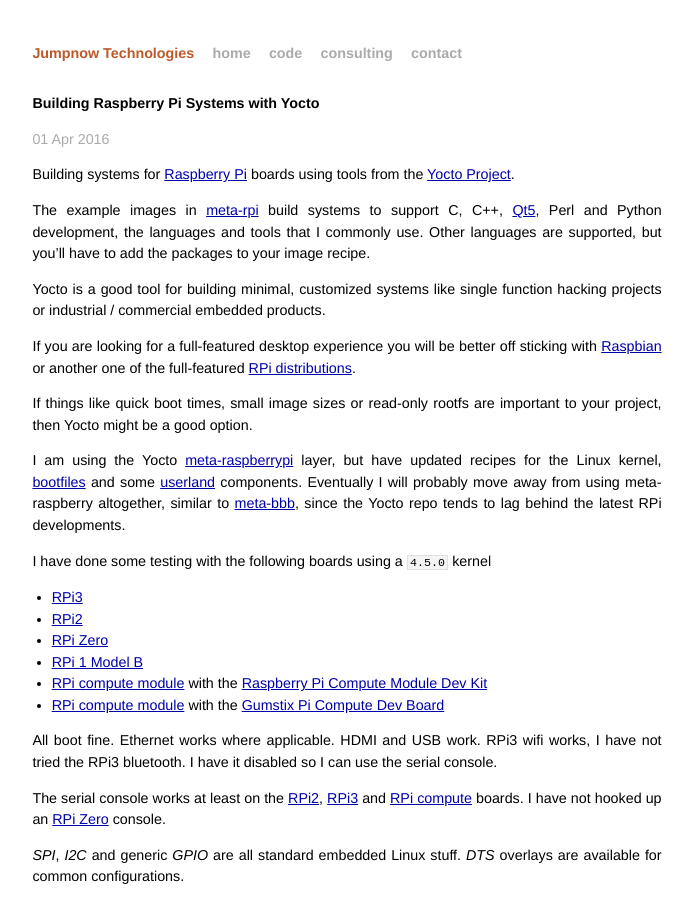
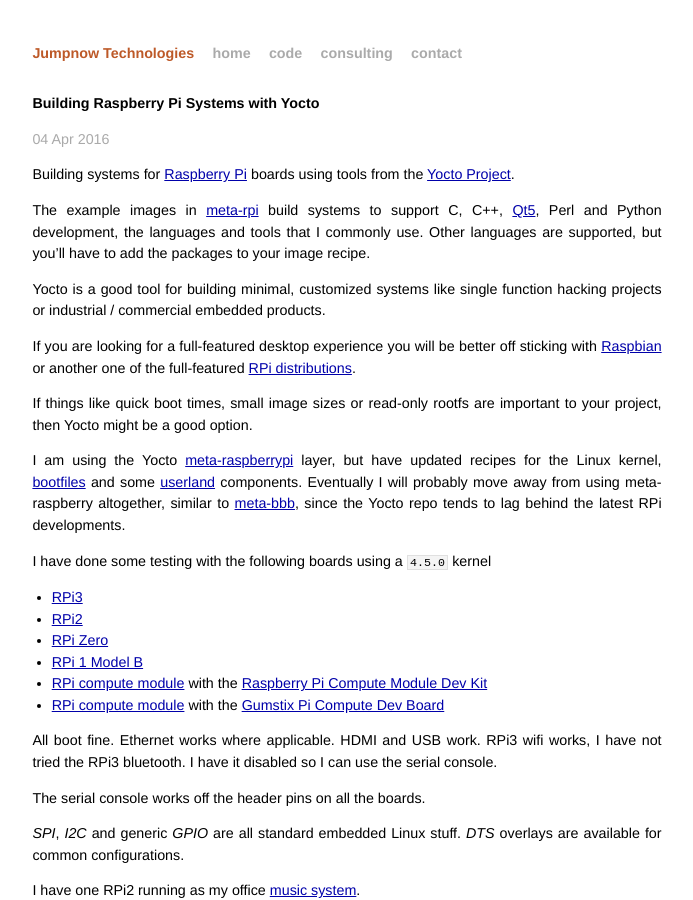
Before and after one commit to jumpnow/jumpnowtek-site, a Jekyll site: the page built from _posts/2015-12-04-Raspberry-Pi-Systems-with-Yocto.md, in a window 1280 px wide and 900 px high. Shown: the whole window, without its empty margins (293-986 px from the left). Built offline with Jekyll 4.4.1, drawn with Linux system fonts in a browser that asks for light colours.

Commit message:
Tested rpi zero serial console

```diff
--- a/_posts/2015-12-04-Raspberry-Pi-Systems-with-Yocto.md
+++ b/_posts/2015-12-04-Raspberry-Pi-Systems-with-Yocto.md
@@ -2,7 +2,7 @@
 layout: post
 title: Building Raspberry Pi Systems with Yocto
 description: "Building customized systems for the Raspberry Pi using tools from the Yocto Project"
-date: 2016-04-01 15:00:00
+date: 2016-04-04 05:00:00
 categories: rpi
 tags: [linux, rpi, yocto, rpi2, rpi3, rpi zero, rpi compute]
 ---
@@ -30,7 +30,7 @@
 
 All boot fine. Ethernet works where applicable. HDMI and USB work. RPi3 wifi works, I have not tried the RPi3 bluetooth. I have it disabled so I can use the serial console.
 
-The serial console works at least on the [RPi2][rpi2-b], [RPi3][rpi3-b] and [RPi compute][rpi-compute] boards. I have not hooked up an [RPi Zero][rpi-zero] console.
+The serial console works off the header pins on all the boards.
 
 *SPI*, *I2C* and generic *GPIO* are all standard embedded Linux stuff. *DTS* overlays are available for common configurations.
 
```
